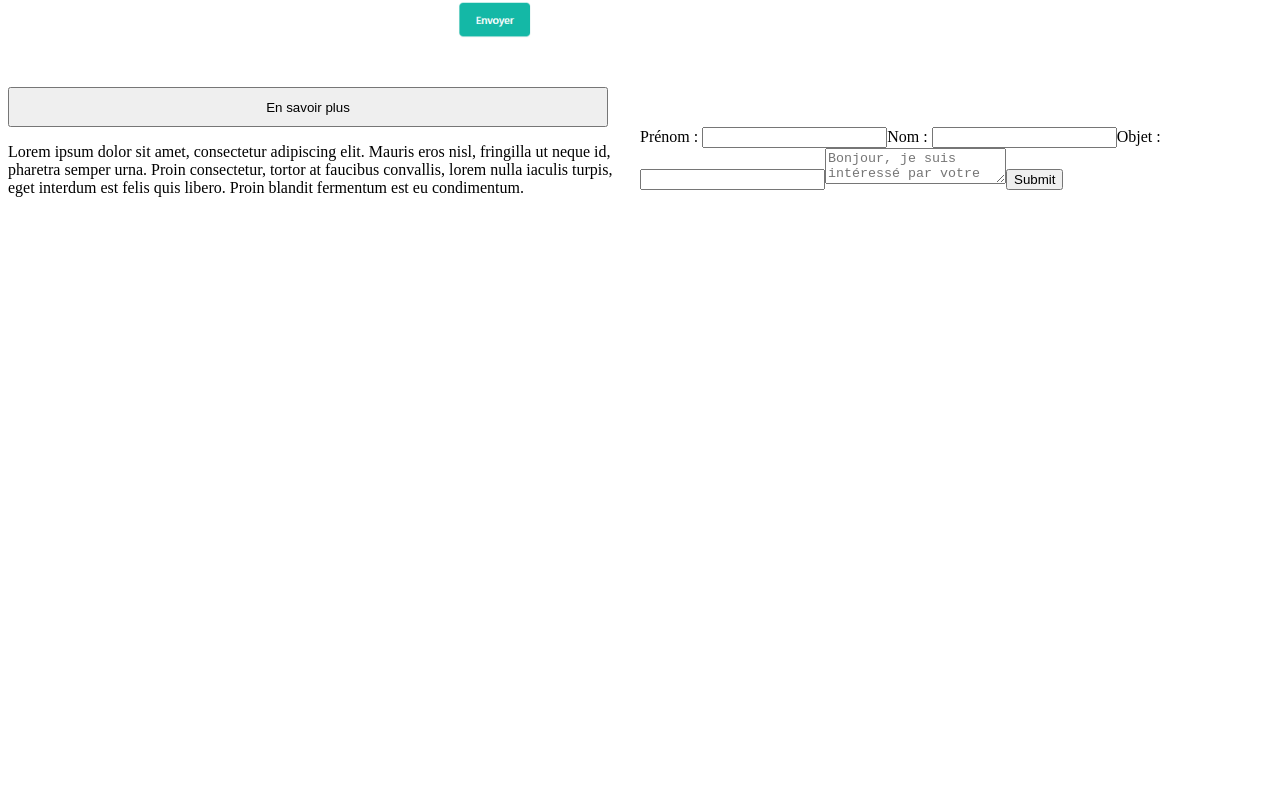
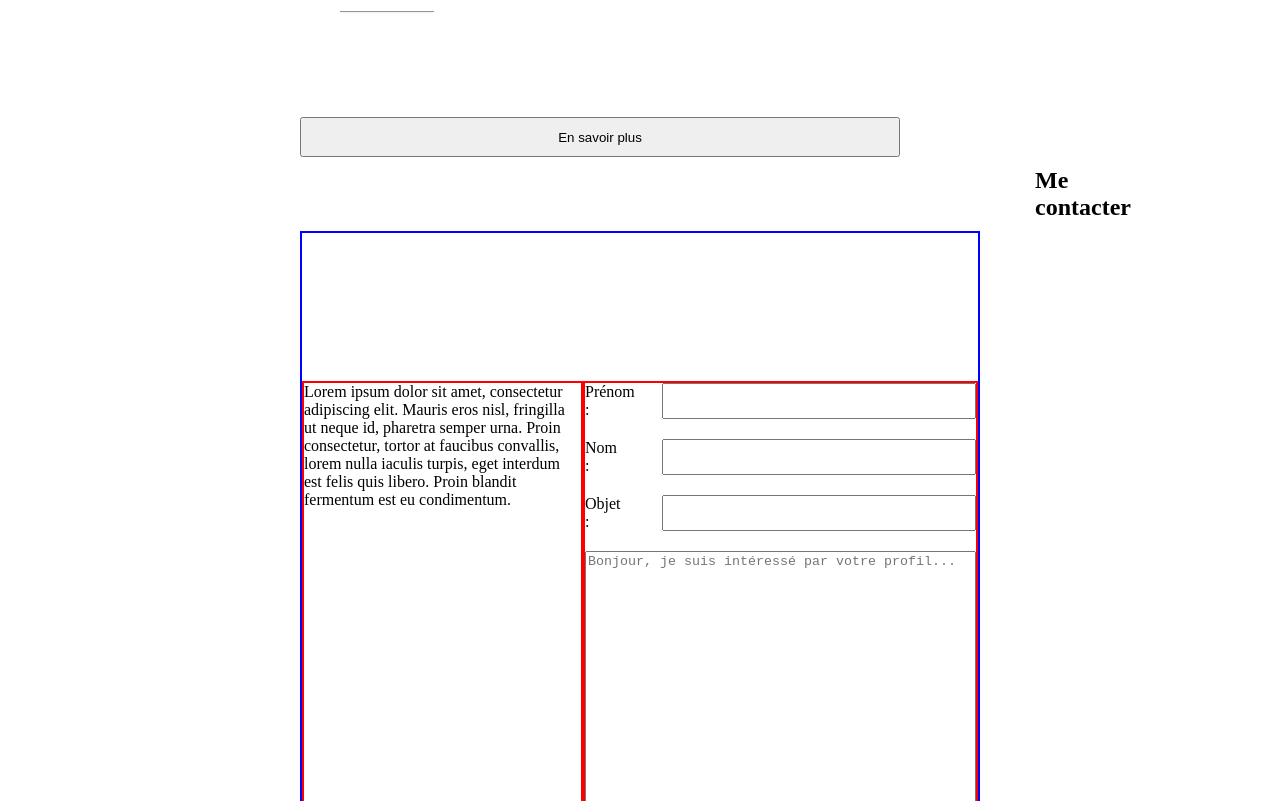
Before and after one commit to JCthedevelop3r/Portfolio_Jean-Claude_Minot, a Vue app: page / in a window 1280 px wide. Shown: the part 2819-3620 px from the top of the page. Built offline with nearby package versions, Linux system fonts and the light colour scheme.

Commit message:
Add home page's structure 2

```diff
--- a/src/App.vue
+++ b/src/App.vue
@@ -17,6 +17,12 @@ import MainComponent from '@/components/MainComponent.vue'
 
 </template>
 
-<style scoped>
+<style>
+
+    body {
+
+        margin: 20px 300px 8px 300px;
+
+    }
 
 </style>
--- a/src/components/MainComponent.vue
+++ b/src/components/MainComponent.vue
@@ -53,6 +53,8 @@
 
         </section>
 
+        <h2 class="contact">Me contacter</h2>
+
         <section class="main__section2">
 
             <!--texte de remerciements-->
@@ -62,16 +64,24 @@
                 Proin blandit fermentum est eu condimentum.
             </p>
 
+
+
             <form action="#" method="post">
 
-                <label for="name">Prénom : </label>
-                <input type="text" name="firsname" id="firstname">
+                <div>
+                    <label for="firstname">Prénom : </label>
+                    <input type="text" name="firsname" id="firstname">
+                </div>
 
-                <label for="name">Nom : </label>
-                <input type="text" name="lastname" id="lastname">
+                <div>
+                    <label for="lastname" id="label-lastname">Nom : </label>
+                    <input type="text" name="lastname" id="lastname">
+                </div>
 
-                <label for="object">Objet :</label>
-                <input type="text" name="object" id="object">
+                <div>
+                    <label for="object" id="label-object">Objet :</label>
+                    <input type="text" name="object" id="object">
+                </div>
 
                 <textarea placeholder="Bonjour, je suis intéressé par votre profil..."></textarea>
 
@@ -218,19 +228,85 @@
     .main__section2 {
 
     display: flex;
-    height: 850px;
+    justify-content: space-evenly;
+    height: 800px;
+    border: 2px solid blue;
 
     }
 
     .section2__p {
 
-        width: 656.5px;
+        width: 400px;
+        height: 500px;
+        align-self: center;
+        border: 2px solid red;
 
     }
 
     form {
 
-        width: 656.5px;
+        width: 400px;
+        height: 500px;
+        display: flex;
+        flex-direction: column;
+        align-self: center;
+        border: 2px solid red;
+    }
+
+    #firstname {
+
+    margin: 0 0 0 20px;
+    width: 313px;
+
+    }
+
+    #lastname {
+
+    width: 313px;
+
+    }
+
+    #object {
+
+    width: 313px;
+
+    }
+
+    #label-lastname {
+
+        margin-right: 38px;
+
+    }
+
+    #label-object {
+
+        margin-right: 34px;
+
+    }
+
+    form div {
+
+        margin-bottom: 20px;
+
+    }
+
+    textarea {
+
+        height: 320px;
+        margin-bottom: 10px;
+
+    }
+
+    #submit-button {
+
+        height: 40px;
+
+    }
+
+    .contact {
+
+        margin: 10px 0 10px 0;
+        padding-left: 735px;
 
     }
 </style>
```
